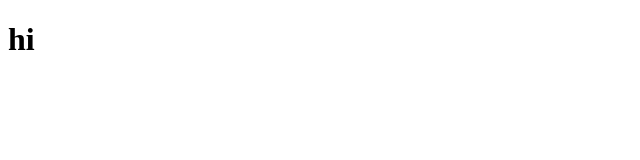
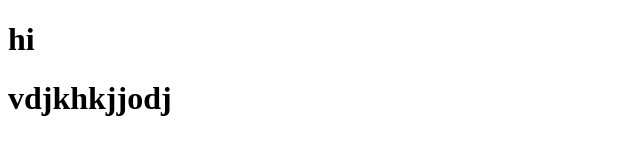
Before and after one commit to Rohith-ui-Developer/Rohith-portfolio, a plain HTML site: page index.html in a window 1280 px wide. Shown: the whole page, without its empty margins (0-640 px from the left). Drawn offline with Linux system fonts and the light colour scheme.

Commit message:
Update index.html

```diff
--- a/index.html
+++ b/index.html
@@ -7,5 +7,6 @@
 </head>
 <body>
     <h1>hi</h1>
+    <h1>vdjkhkjjodj</h1>
 </body>
 </html>
```
